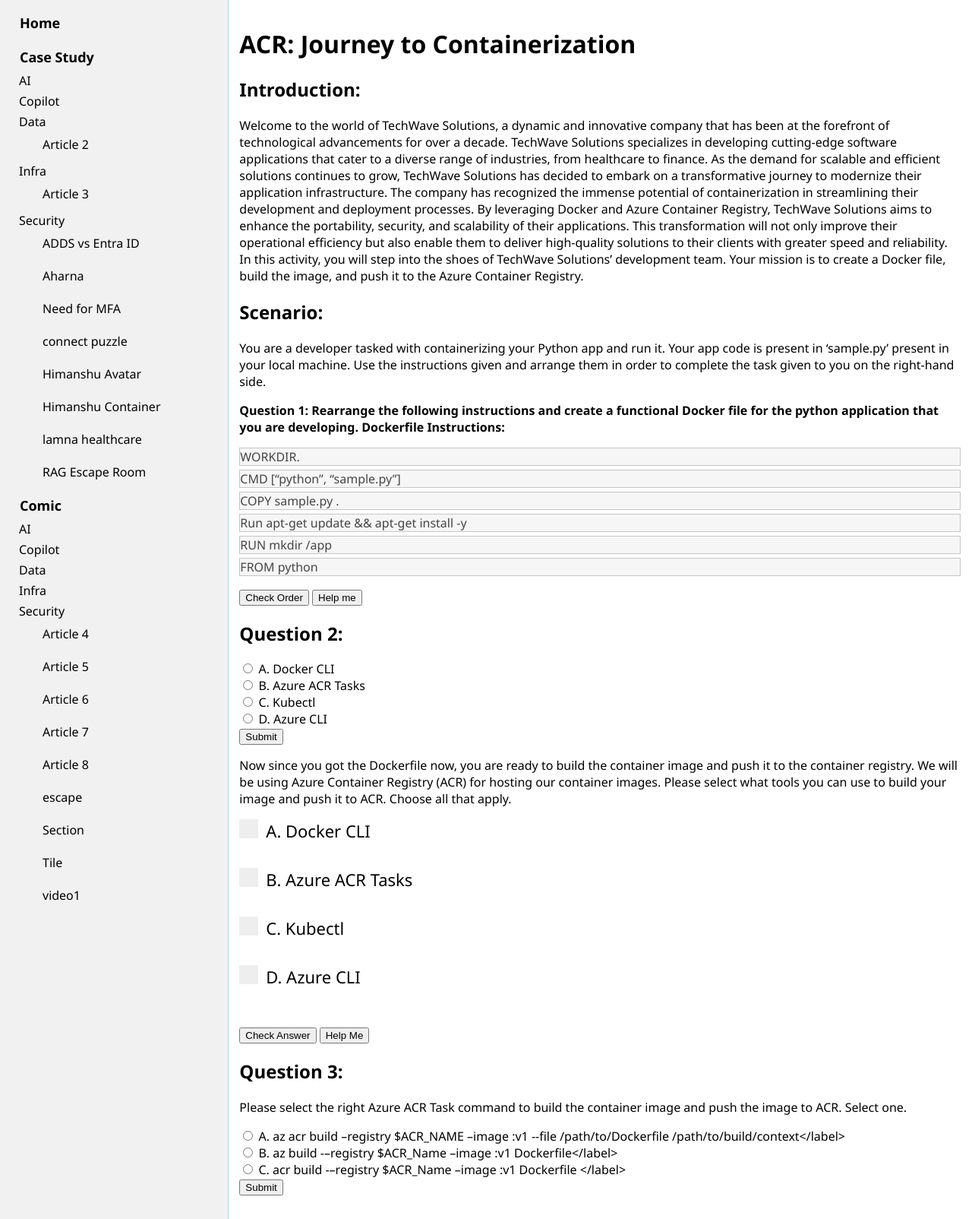
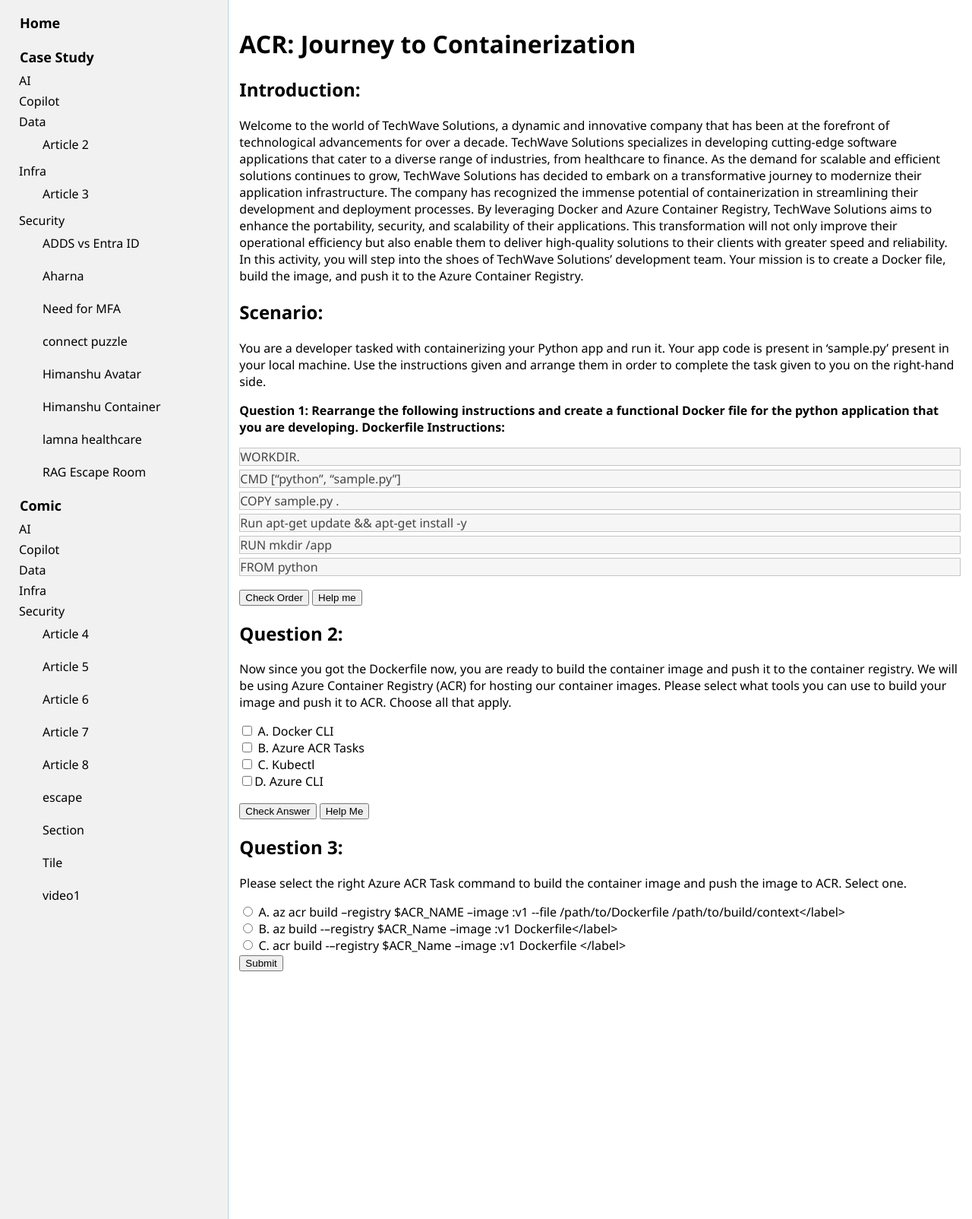
Before and after one commit to julietrajan/demo1, a Jekyll site: the page built from project-files/folder1/himanshucontainer.md, in a window 1280 px wide. Shown: the whole page at 76% size. Built offline with Jekyll 4.4.1, drawn with Linux system fonts in a browser that asks for light colours; nearby versions of some CDN libraries; some of the changed lines change nothing that is shown.

Commit message:
Update himanshucontainer.md

```diff
--- a/project-files/folder1/himanshucontainer.md
+++ b/project-files/folder1/himanshucontainer.md
@@ -76,20 +76,6 @@
 
 ## Question 2:
 
-<form id="quizForm2">
-  <input type="radio" id="q2a" name="q2" value="A">
-  <label for="q2a">A. Docker CLI</label><br>
-  <input type="radio" id="q2b" name="q2" value="B">
-  <label for="q2b">B. Azure ACR Tasks</label><br>
-  <input type="radio" id="q2c" name="q2" value="C">
-  <label for="q2c">C. Kubectl</label><br>
-  <input type="radio" id="q2d" name="q2" value="D">
-  <label for="q2d">D. Azure CLI</label><br>
-  <button type="button" onclick="checkAnswer2()" class="styled-button">Submit</button>
-</form>
-
-<p id="result2"></p>
-
 
 Now since you got the Dockerfile now, you are ready to build the container image and push it to the container registry. We will be using Azure Container Registry (ACR) for hosting our container images. Please select what tools you can use to build your image and push it to ACR. Choose all that apply.
 
@@ -106,56 +92,7 @@
 <p id="result"></p>
 
 <style>
-  .checkbox-container {
-    display: block;
-    position: relative;
-    padding-left: 35px;
-    margin-bottom: 12px;
-    cursor: pointer;
-    font-size: 22px;
-    user-select: none;
-  }
 
-  .checkbox-container input {
-    position: absolute;
-    opacity: 0;
-    cursor: pointer;
-    height: 0;
-    width: 0;
-  }
-
-  .checkmark {
-    position: absolute;
-    top: 0;
-    left: 0;
-    height: 25px;
-    width: 25px;
-    background-color: #eee;
-  }
-
-  .checkbox-container input:checked ~ .checkmark {
-    background-color: #2196F3;
-  }
-
-  .checkmark:after {
-    content: "";
-    position: absolute;
-    display: none;
-  }
-
-  .checkbox-container input:checked ~ .checkmark:after {
-    display: block;
-  }
-
-  .checkbox-container .checkmark:after {
-    left: 9px;
-    top: 5px;
-    width: 5px;
-    height: 10px;
-    border: solid white;
-    border-width: 0 3px 3px 0;
-    transform: rotate(45deg);
-  }
 
   #result {
     font-size: 20px;
```
